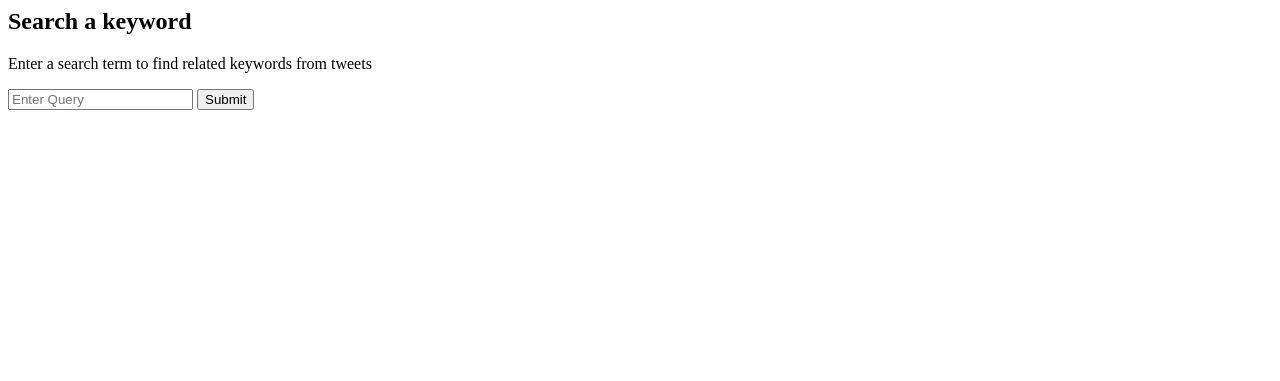
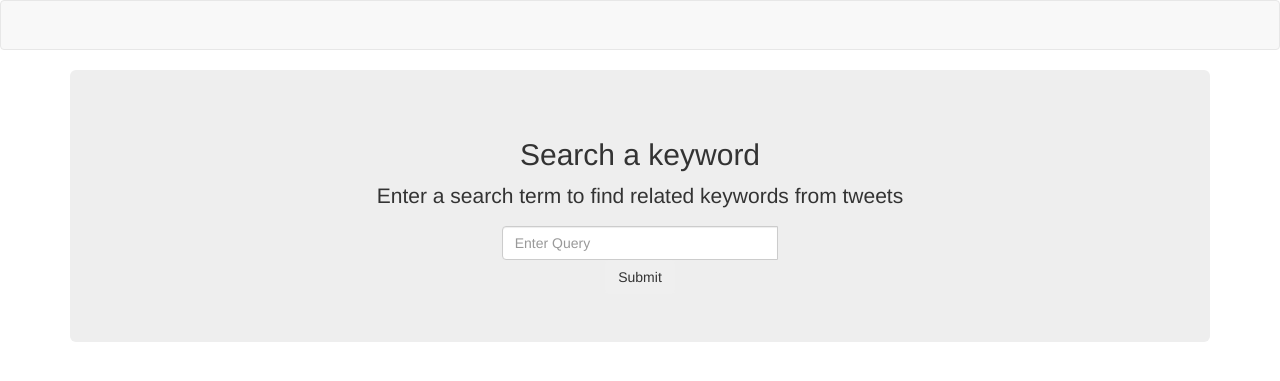
Before and after one commit to RitwikGupta/SpaceAppsDataTreasure, a Flask app: page / in a window 1280 px wide. Shown: the top 381 px of the page. Run offline with Flask 2, Linux system fonts and the light colour scheme; some libraries are stand-ins or nearby versions.

Commit message:
adds bootstrap

```diff
--- a/datatreasure/templates/home.html
+++ b/datatreasure/templates/home.html
@@ -1,4 +1,21 @@
+{% extends "skeleton/base.html" %}
+
+{% block header %}
+     {% include 'skeleton/default_header.html' %}
+{% endblock %}
+
+{% block footer %}
+     {% include 'skeleton/default_footer.html' %}
+{% endblock %}
+
+{% block title %}Date Treasures | Home{% endblock %}
+
+{% block head %}
+    {{ super() }}
+{% endblock %}
+
 {% block content %}
+
 <div class="container">
      <div class="row clearfix" id="splash-search">
           <div class="col-md-12">
@@ -9,7 +26,7 @@
                     <form id="keyword" class="text-center form-inline" role="form" action="/search" method="post">
                          <div class="input-group">
                               <input type="text" class="form-control typeahead" autocomplete="off"  placeholder="Enter Query" name="keyword">
-                              <input type="submit"/>
+                              <input class="btn btn-submit" type="submit"/>
                          </div>
                     </form>
                </div>
--- /dev/null
+++ b/datatreasure/templates/skeleton/base.html
@@ -0,0 +1,59 @@
+<!DOCTYPE html>
+<!--[if lt IE 7]>      <html class="no-js lt-ie9 lt-ie8 lt-ie7"> <![endif]-->
+<!--[if IE 7]>         <html class="no-js lt-ie9 lt-ie8"> <![endif]-->
+<!--[if IE 8]>         <html class="no-js lt-ie9"> <![endif]-->
+<!--[if gt IE 8]><!--> <html class="no-js"> <!--<![endif]-->
+<head>
+    {% block head %}
+        <meta charset="utf-8">
+        <meta http-equiv="X-UA-Compatible" content="IE=edge,chrome=1">
+        <title>{% block title %}{% endblock %}</title>
+        <meta name="description" content="">
+        <meta name="viewport" content="width=device-width">
+
+        <!-- Place favicon.ico and apple-touch-icon.png in the root directory -->
+        <link rel="stylesheet" type="text/css" href="//maxcdn.bootstrapcdn.com/font-awesome/4.2.0/css/font-awesome.min.css">
+        <link href="//maxcdn.bootstrapcdn.com/bootstrap/3.3.4/css/bootstrap.min.css" rel="stylesheet">
+        <script src="//maxcdn.bootstrapcdn.com/bootstrap/3.3.4/js/bootstrap.min.js"></script>
+        <link rel="stylesheet" type="text/css" href="http://fonts.googleapis.com/css?family=Source+Sans+Pro:400,300,700">
+        <link rel="stylesheet" type="text/css" href="/static/css/bootstrap.css">
+        <link rel="stylesheet" type="text/css" href="/static/css/stylesheet.css">
+    {% endblock %}
+</head>
+
+<body>
+    <!--[if lt IE 7]>
+        <p class="chromeframe">You are using an outdated browser. <a href="http://browsehappy.com/">Upgrade your browser today</a> or <a href="http://www.google.com/chromeframe/?redirect=true">install Google Chrome Frame</a> to better experience this site.</p>
+    <![endif]-->
+
+    {% block header %}
+
+    {% endblock %}
+
+    {% with messages = get_flashed_messages() %}
+        {% if messages %}
+            <div id="alerts" class="container">
+                {% for message in messages %}
+                    <div class="alert alert-danger" role="alert"><p>{{ message }}</p></div>
+                {% endfor %}
+            </div>
+        {% endif %}
+    {% endwith %}
+
+
+    <div id="main" class="container-fluid">
+        <!--Display Error Messages -->
+
+
+
+        {% block content %}{% endblock %}
+    </div>
+
+
+    {% block footer %}
+
+    {% endblock %}
+
+</body>
+
+</html>
--- /dev/null
+++ b/datatreasure/templates/skeleton/default_footer.html
@@ -0,0 +1,59 @@
+<footer>
+  <div class="container-fluid ">
+
+
+<!--     <div class="row">
+      <div class="col-md-3">
+        <h3> Credits: </h3>
+        <p>
+          Hutchison group at the University of Pittsburgh<br/>
+          Lambrecht group at the University of Pittsburgh<br/>
+         </p>
+        <p> Application created by <a href="http://joshuarogan.com" target="_blank">Josh Rogan</a> &amp; <a href="http://ritwikgupta.me"> Ritwik Gupta </a></p>
+
+        <p>We acknowledge financial support via a special grant from the Dreyfus Foundation and an ACIE teaching award from the University of Pittsburgh, as well as financial support from the <a href="http://www.asundergrad.pitt.edu/" target="_blank">Dietrich School of Arts and Sciences</a> and <a href="http://www.chem.pitt.edu/" target="_blank">Department of Chemistry</a>.</p>
+        <p>Copyright © 2015</p>
+      </div>
+
+      <div class="col-md-6">
+        <h3> About Us </h3>
+        <p> Welcome to the Pittsburgh Quantum Repository (PQR), a database of molecular quantum properties. Search for molecules by name or browse by categories to obtain a 3D view, thermodynamic and physical properties. Conveniently link to molecular visualizations from lectures and lab courses via QR codes.</p>
+
+
+        <h4>Contact Us</h4>
+        <ul class="list-unstyled">
+          <li> Street Address </lid>
+          <li> Pittsburgh, PA 15261 </li>
+          <li> ###-###-#### </li>
+        </ul>
+
+
+
+      </div>
+
+      <div class="col-md-3">
+        <h3> Report a Problem </h3>
+        <p> Found a problem? <a href="/contact">Report it here!</a> </p>
+        <img class="img-responsive right-block" alt="footer-logo" src="/static/img/footer-logo.png" width="80px">
+      </div>
+
+    </div>
+
+    <div class="row">
+      <ul class="list-unstyled list-inline text-center">
+          <li> <a href="https://www.facebook.com/PittChemDepartment" target="_blank"><i class="fa fa-facebook fa-lg" ></i></a> </li>
+          <li> <a href="#" target="_blank"><i class="fa fa-twitter fa-lg" ></i></a> </li>
+          <li> <a href="https://github.com/pittquantum/backend" target="_blank"><i class="fa fa-github fa-lg"></i></a> </li>
+          <li> <a href="#" target="_blank"><i class="fa fa-youtube fa-lg"></i></a> </li>
+          <li> <a href="#" target="_blank"><i class="fa fa-flickr fa-lg"></i></a> </li>
+      </ul>
+
+      <ul class="list-inline text-center">
+        <li><a href="/home">Home</a></li>
+        <li><a href="/browse">Browse</a></li>
+        <li><a href="/news">News</a></li>
+        <li><a href="/acknowledgments">Acknowledgments</a></li>
+      </ul>
+    </div> -->
+  </div>
+</footer>
--- /dev/null
+++ b/datatreasure/templates/skeleton/default_header.html
@@ -0,0 +1,20 @@
+<header>
+  <nav class="navbar navbar-default" role="navigation">
+    <div class="container">
+      <div class="navbar-header">
+<!--         <button type="button" class="navbar-toggle" data-toggle="collapse" data-target="#bs-example-navbar-collapse-1">
+            <span class="sr-only">Toggle navigation</span>
+            <span class="icon-bar"></span>
+            <span class="icon-bar"></span>
+            <span class="icon-bar"></span>
+          </button>
+          <a class="navbar-brand" href="/home"><img src="/static/img/LogoV0_1.png" height="40px" alt='logo'></a> -->
+      </div>
+
+
+      <div class="collapse navbar-collapse" id="bs-example-navbar-collapse-1">
+
+      </div>
+    </div>
+  </nav>
+</header>
```
